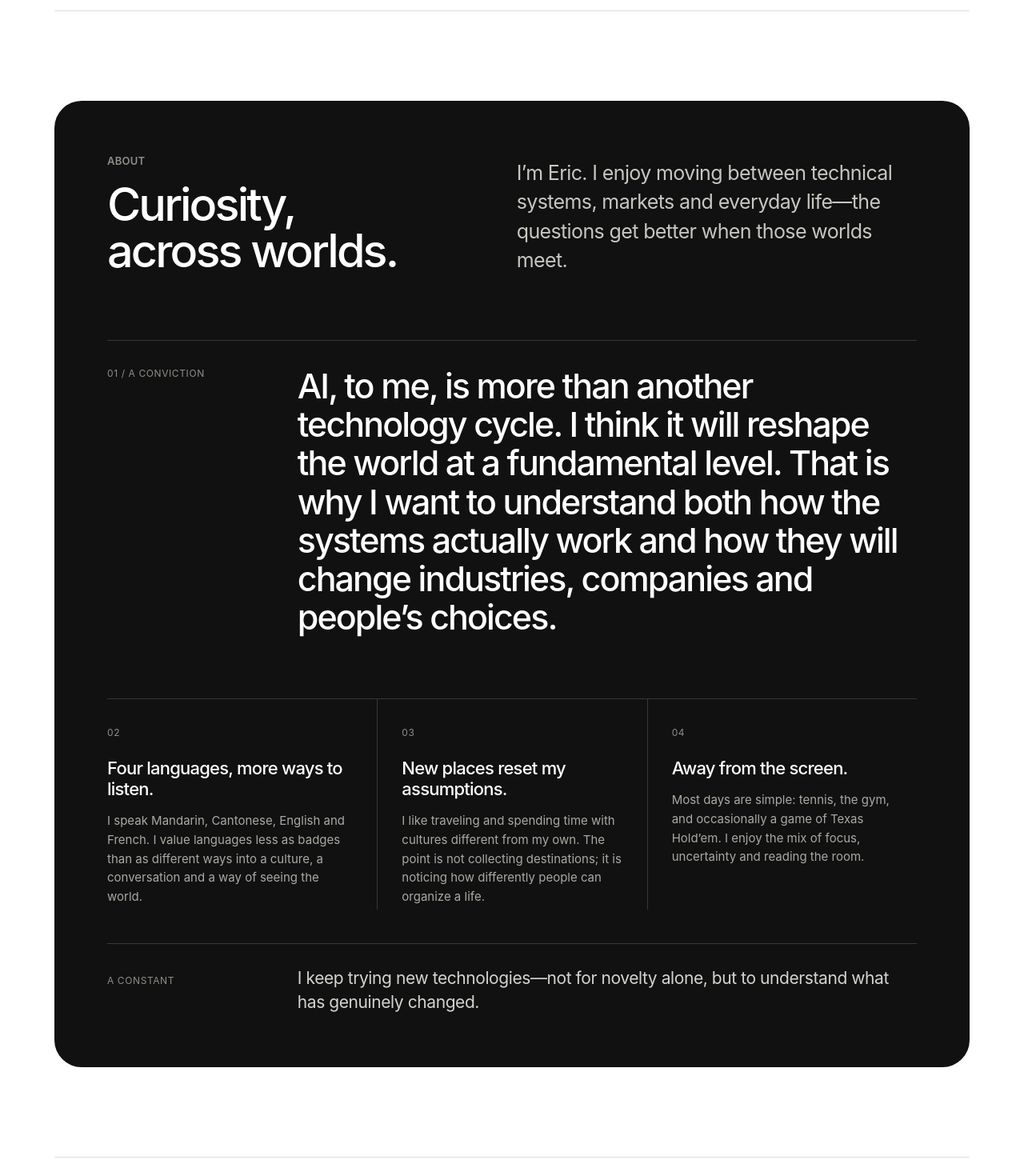
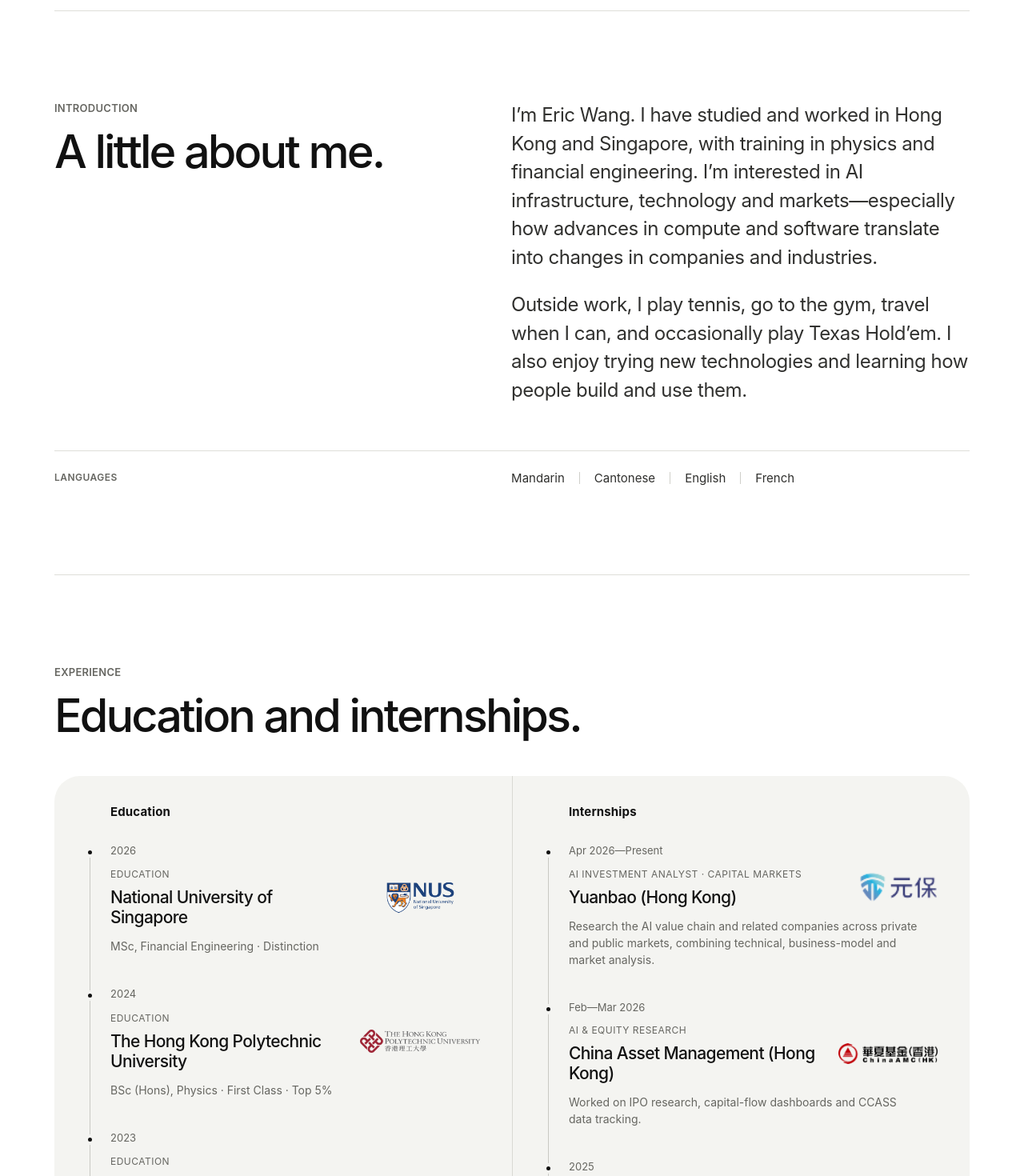
Before and after one commit to ericwang0321/ericwang0321.github.io, a Next.js app: page / in a window 1280 px wide. Shown: the part 760-2230 px from the top of the page at 80% size. Built offline with nearby package versions, Linux system fonts and the light colour scheme.

Commit message:
Simplify homepage about introduction

```diff
--- a/app/globals.css
+++ b/app/globals.css
@@ -490,16 +490,8 @@ img {
   display: block;
 }
 
-.about-shell {
-  background: #111;
-  border-radius: 34px;
-  color: #fff;
-  overflow: hidden;
-  padding: clamp(34px, 5.5vw, 66px);
-}
-
-.about-header {
-  align-items: end;
+.about-intro {
+  align-items: start;
   display: grid;
   gap: clamp(40px, 8vw, 110px);
   grid-template-columns: minmax(0, 0.9fr) minmax(0, 1.1fr);
@@ -509,99 +501,62 @@ img {
   margin: 0;
 }
 
-.about-heading .section-kicker,
-.about-belief > span,
-.about-note > span,
-.about-curiosity > span {
-  color: #8f8f89;
+.about-copy {
+  max-width: 650px;
 }
 
-.about-heading h2 {
-  color: #fff;
+.about-copy p {
+  color: #30302e;
+  font-size: clamp(19px, 2.05vw, 24px);
+  letter-spacing: -0.02em;
+  line-height: 1.48;
+  margin: 0 0 24px;
 }
 
-.about-standfirst {
-  color: #c7c7c1;
-  font-size: clamp(19px, 2.1vw, 25px);
-  letter-spacing: -0.025em;
-  line-height: 1.45;
-  margin: 0;
-  max-width: 620px;
+.about-copy p:last-child {
+  margin-bottom: 0;
 }
 
-.about-belief {
-  border-top: 1px solid #383834;
+.about-languages {
+  align-items: center;
+  border-top: 1px solid var(--line);
   display: grid;
-  gap: 32px;
-  grid-template-columns: minmax(150px, 0.42fr) minmax(0, 1.58fr);
-  margin-top: clamp(48px, 7vw, 82px);
-  padding-top: 32px;
+  gap: clamp(40px, 8vw, 110px);
+  grid-template-columns: minmax(0, 0.9fr) minmax(0, 1.1fr);
+  margin-top: 58px;
+  padding-top: 24px;
 }
 
-.about-belief > span,
-.about-note > span,
-.about-curiosity > span {
+.about-languages > span {
+  color: var(--muted);
   font-size: 12px;
-  letter-spacing: 0.05em;
+  font-weight: 600;
+  letter-spacing: 0.04em;
   text-transform: uppercase;
 }
 
-.about-belief > p {
-  font-size: clamp(28px, 3.5vw, 43px);
-  font-weight: 450;
-  letter-spacing: -0.045em;
-  line-height: 1.12;
+.about-languages ul {
+  display: flex;
+  flex-wrap: wrap;
+  gap: 10px 0;
+  list-style: none;
   margin: 0;
-  text-wrap: balance;
+  padding: 0;
 }
 
-.about-notes {
-  border-top: 1px solid #383834;
-  display: grid;
-  grid-template-columns: repeat(3, minmax(0, 1fr));
-  margin-top: clamp(48px, 7vw, 78px);
+.about-languages li {
+  color: #30302e;
+  font-size: 15px;
+  line-height: 1;
+  padding: 0 18px;
 }
 
-.about-note {
-  padding: 28px 30px 4px 0;
+.about-languages li:first-child {
+  padding-left: 0;
 }
 
-.about-note + .about-note {
-  border-left: 1px solid #383834;
-  padding-left: 30px;
-}
-
-.about-note h3 {
-  font-size: 22px;
-  font-weight: 520;
-  letter-spacing: -0.035em;
-  line-height: 1.18;
-  margin: 22px 0 14px;
-}
-
-.about-note p {
-  color: #aaa9a3;
-  font-size: 15px;
-  line-height: 1.58;
-  margin: 0;
-}
-
-.about-curiosity {
-  align-items: baseline;
-  border-top: 1px solid #383834;
-  display: grid;
-  gap: 32px;
-  grid-template-columns: minmax(150px, 0.42fr) minmax(0, 1.58fr);
-  margin-top: 42px;
-  padding-top: 28px;
-}
-
-.about-curiosity p {
-  color: #d4d4ce;
-  font-size: clamp(17px, 1.8vw, 21px);
-  letter-spacing: -0.02em;
-  line-height: 1.45;
-  margin: 0;
+.about-languages li + li {
+  border-left: 1px solid #cfcfca;
 }
 
 
@@ -1028,9 +983,8 @@ img {
     display: block;
   }
 
-  .about-header {
-    align-items: start;
-    gap: 32px;
+  .about-intro {
+    gap: 34px;
     grid-template-columns: 1fr;
   }
 
@@ -1038,24 +992,9 @@ img {
     margin-bottom: 0;
   }
 
-  .about-belief {
+  .about-languages {
     gap: 18px;
     grid-template-columns: 1fr;
-  }
-
-  .about-notes {
-    grid-template-columns: repeat(2, minmax(0, 1fr));
-  }
-
-  .about-note:nth-child(3) {
-    border-left: 0;
-    border-top: 1px solid #383834;
-    grid-column: 1 / -1;
-    padding-left: 0;
-  }
-
-  .about-curiosity {
-    grid-template-columns: minmax(120px, 0.4fr) minmax(0, 1.6fr);
   }
 
   .places-grid {
@@ -1257,56 +1196,18 @@ img {
     font-size: 14px;
   }
 
-  .about-shell {
-    border-radius: 26px;
-    padding: 30px 26px;
-  }
-
-  .about-header {
-    gap: 24px;
-  }
-
-  .about-standfirst {
+  .about-copy p {
     font-size: 18px;
   }
 
-  .about-belief {
+  .about-languages {
     margin-top: 42px;
-    padding-top: 24px;
+    padding-top: 20px;
   }
 
-  .about-belief > p {
-    font-size: 28px;
-    line-height: 1.16;
-  }
-
-  .about-notes {
-    display: block;
-    margin-top: 42px;
-  }
-
-  .about-note,
-  .about-note + .about-note,
-  .about-note:nth-child(3) {
-    border-left: 0;
-    grid-column: auto;
-    padding: 24px 0;
-  }
-
-  .about-note + .about-note,
-  .about-note:nth-child(3) {
-    border-top: 1px solid #383834;
-  }
-
-  .about-note h3 {
-    margin-top: 18px;
-  }
-
-  .about-curiosity {
-    gap: 14px;
-    grid-template-columns: 1fr;
-    margin-top: 16px;
-    padding-top: 24px;
+  .about-languages li {
+    font-size: 14px;
+    padding: 0 12px;
   }
 
   .places-map-shell {
--- a/app/page.tsx
+++ b/app/page.tsx
@@ -542,66 +542,32 @@ export default function Home() {
 
       <div className="site-container">
         <section id="about" className="page-section about-section">
-          <div className="about-shell">
-            <div className="about-header">
-              <div className="section-heading about-heading">
-                <p className="section-kicker">{language === "en" ? "About" : "关于我"}</p>
-                <h2>{language === "en" ? "Curiosity, across worlds." : "在不同世界之间，保持好奇。"}</h2>
-              </div>
-              <p className="about-standfirst">
+          <div className="about-intro">
+            <div className="section-heading about-heading">
+              <p className="section-kicker">{language === "en" ? "Introduction" : "个人简介"}</p>
+              <h2>{language === "en" ? "A little about me." : "简单介绍一下我。"}</h2>
+            </div>
+            <div className="about-copy">
+              <p>
                 {language === "en"
-                  ? "I’m Eric. I enjoy moving between technical systems, markets and everyday life—the questions get better when those worlds meet."
-                  : "我是 Eric。我喜欢在技术系统、市场和日常生活之间来回切换；不同世界相遇时，问题往往会变得更有意思。"}
+                  ? "I’m Eric Wang. I have studied and worked in Hong Kong and Singapore, with training in physics and financial engineering. I’m interested in AI infrastructure, technology and markets—especially how advances in compute and software translate into changes in companies and industries."
+                  : "我是 Eric Wang，曾在香港和新加坡学习与工作，拥有物理和金融工程背景。我关注 AI 基础设施、技术和市场，尤其想理解算力与软件的进步如何进一步影响公司和产业。"}
+              </p>
+              <p>
+                {language === "en"
+                  ? "Outside work, I play tennis, go to the gym, travel when I can, and occasionally play Texas Hold’em. I also enjoy trying new technologies and learning how people build and use them."
+                  : "工作之外，我会打网球、健身，有机会就去旅行，偶尔也玩德州扑克。我也喜欢尝试新技术，了解它们是如何被开发和使用的。"}
               </p>
             </div>
-
-            <div className="about-belief">
-              <span>{language === "en" ? "01 / A conviction" : "01 / 一个判断"}</span>
-              <p>
-                {language === "en"
-                  ? "AI, to me, is more than another technology cycle. I think it will reshape the world at a fundamental level. That is why I want to understand both how the systems actually work and how they will change industries, companies and people’s choices."
-                  : "对我来说，AI 不只是又一轮技术周期。我相信它会从根本上重塑世界，所以我既想弄清系统究竟如何运作，也想理解它将怎样改变产业、公司与人的选择。"}
-              </p>
-            </div>
-
-            <div className="about-notes">
-              <article className="about-note">
-                <span>02</span>
-                <h3>{language === "en" ? "Four languages, more ways to listen." : "四种语言，也是四种倾听方式。"}</h3>
-                <p>
-                  {language === "en"
-                    ? "I speak Mandarin, Cantonese, English and French. I value languages less as badges than as different ways into a culture, a conversation and a way of seeing the world."
-                    : "我会普通话、粤语、英语和法语。语言对我不是标签，而是进入一种文化、一场对话和一种世界观的不同入口。"}
-                </p>
-              </article>
-              <article className="about-note">
-                <span>03</span>
-                <h3>{language === "en" ? "New places reset my assumptions." : "新的地方，会刷新我的预设。"}</h3>
-                <p>
-                  {language === "en"
-                    ? "I like traveling and spending time with cultures different from my own. The point is not collecting destinations; it is noticing how differently people can organize a life."
-                    : "我喜欢旅行，也喜欢接触与自己不同的文化。重要的不是去过多少地方，而是看到人们可以用多么不同的方式安排生活。"}
-                </p>
-              </article>
-              <article className="about-note">
-                <span>04</span>
-                <h3>{language === "en" ? "Away from the screen." : "屏幕之外。"}</h3>
-                <p>
-                  {language === "en"
-                    ? "Most days are simple: tennis, the gym, and occasionally a game of Texas Hold’em. I enjoy the mix of focus, uncertainty and reading the room."
-                    : "日常其实很简单：打网球、健身，偶尔玩一局德州扑克。我喜欢其中专注、不确定性和观察现场的混合感。"}
-                </p>
-              </article>
-            </div>
-
-            <div className="about-curiosity">
-              <span>{language === "en" ? "A constant" : "不变的一点"}</span>
-              <p>
-                {language === "en"
-                  ? "I keep trying new technologies—not for novelty alone, but to understand what has genuinely changed."
-                  : "我会持续尝试新的技术，不只是追逐新鲜感，而是想弄清楚：究竟什么真的发生了变化。"}
-              </p>
-            </div>
+          </div>
+          <div className="about-languages">
+            <span>{language === "en" ? "Languages" : "语言"}</span>
+            <ul>
+              <li>{language === "en" ? "Mandarin" : "普通话"}</li>
+              <li>{language === "en" ? "Cantonese" : "粤语"}</li>
+              <li>{language === "en" ? "English" : "英语"}</li>
+              <li>{language === "en" ? "French" : "法语"}</li>
+            </ul>
           </div>
         </section>
 
```
